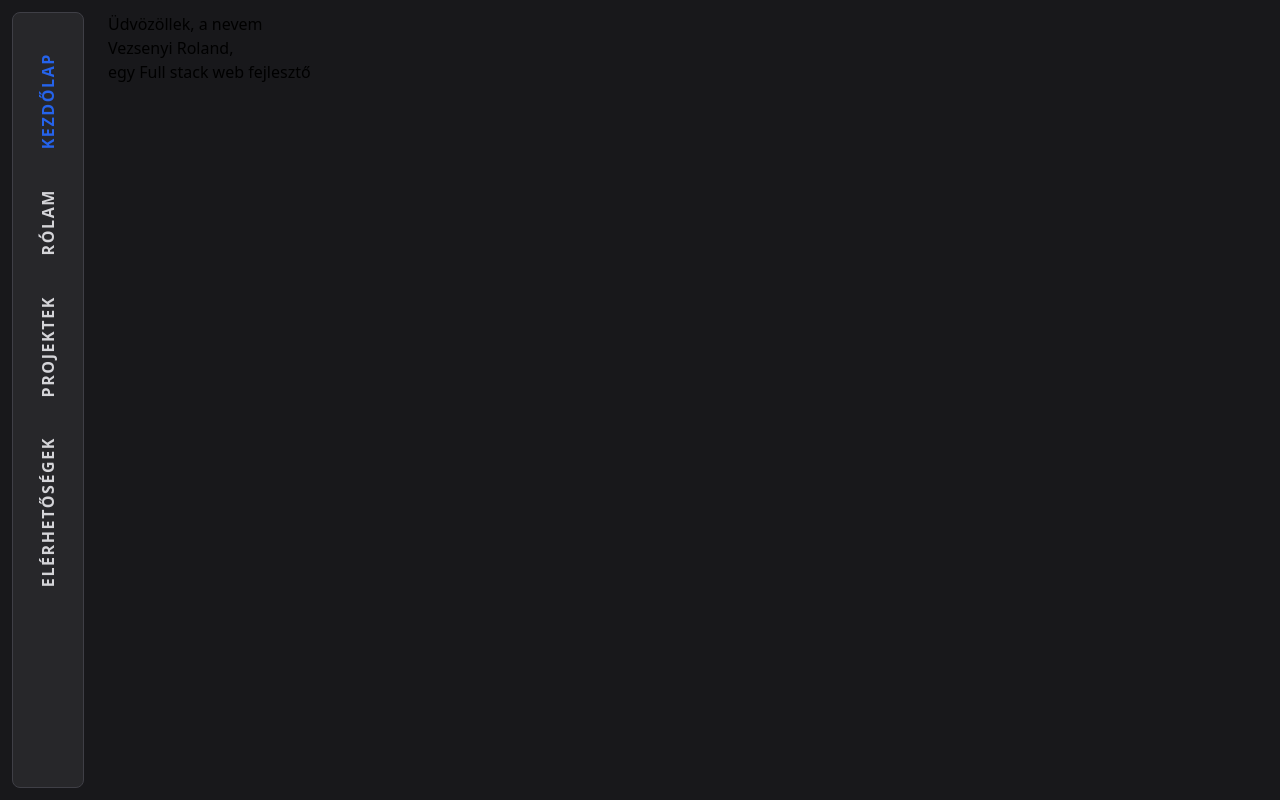
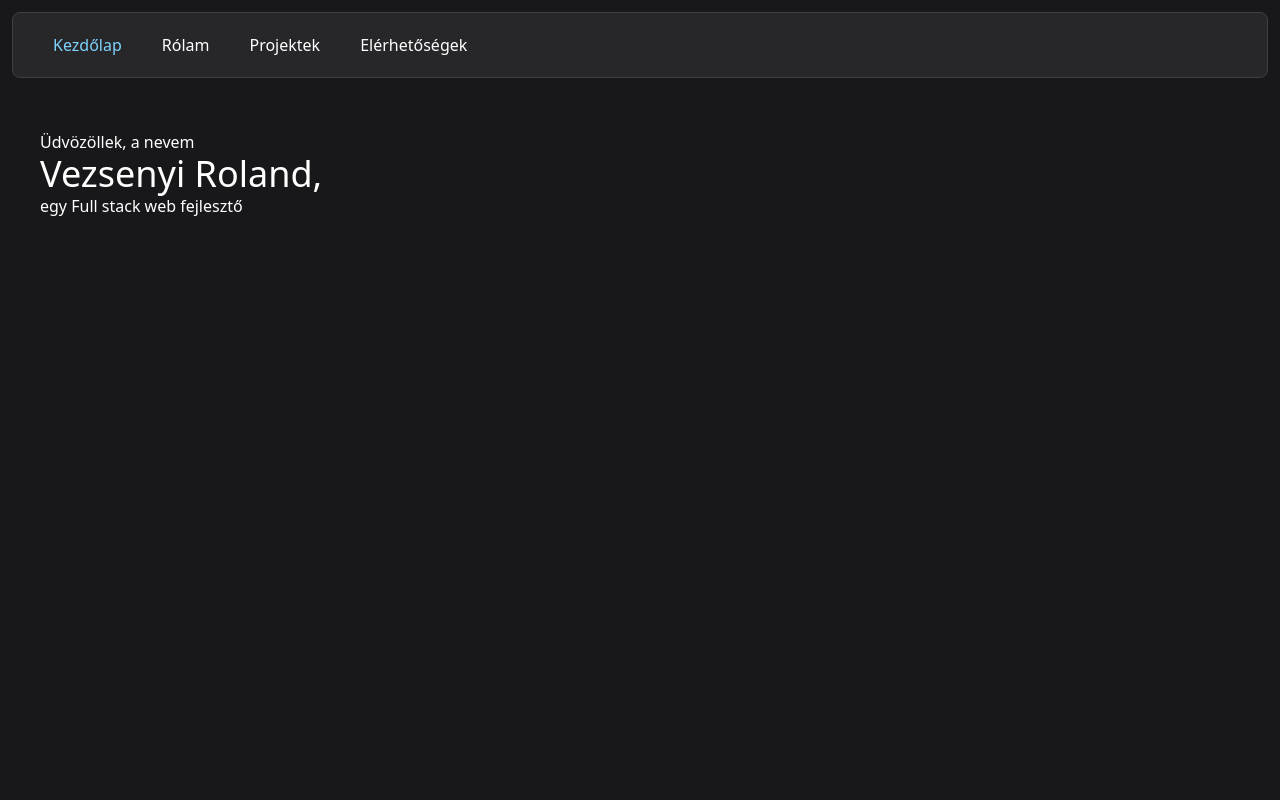
Before and after one commit to VezRoland/portfolio-old, a SvelteKit app: page / in a window 1280 px wide. Built offline with nearby package versions, Linux system fonts and the light colour scheme.

Commit message:
Changes on the home page

```diff
--- a/src/app.css
+++ b/src/app.css
@@ -5,10 +5,3 @@
 body {
 	@apply bg-zinc-900
 }
-
-@layer components {
-	.nav-link {
-		@apply rotate-180 tracking-widest font-bold uppercase text-zinc-300;
-		writing-mode: vertical-lr;
-	}
-}
--- a/src/components/Navbar.svelte
+++ b/src/components/Navbar.svelte
@@ -3,8 +3,8 @@
 	import NavbarLink from './NavbarLink.svelte'
 </script>
 
-<nav class="sticky w-[6rem] h-screen p-3">
-	<div class="h-full flex flex-col items-center gap-10 py-10 rounded-lg border border-zinc-700 bg-zinc-800">
+<nav class="sticky w-full flex justify-center p-3">
+	<div class="w-full flex items-center gap-10 px-10 py-5 rounded-lg border border-zinc-700 bg-zinc-800">
 		{#each $routes as props}
 			<NavbarLink {props} />
 		{/each}
--- a/src/components/NavbarLink.svelte
+++ b/src/components/NavbarLink.svelte
@@ -3,4 +3,4 @@
 	export let props: Route
 </script>
 
-<a class={`nav-link ${props.path === $currentRoute?.path ? 'text-blue-600' : ''}`} href={props.path}>{props.name}</a>
+<a class={`${props.path === $currentRoute?.path ? 'text-sky-300' : 'text-white'}`} href={props.path}>{props.name}</a>
--- a/src/routes/+layout.svelte
+++ b/src/routes/+layout.svelte
@@ -10,7 +10,7 @@
 	<title>{$currentRoute?.name}</title>
 </svelte:head>
 
-<div class="flex">
+<div class="flex flex-col">
 	<Navbar/>
 	<slot/>
 </div>
--- a/src/routes/+page.svelte
+++ b/src/routes/+page.svelte
@@ -1,7 +1,7 @@
-<main class="p-3">
-	<h1 class="flex flex-col">
+<main class="w-full h-full flex flex-col p-5">
+	<h1 class="flex flex-col p-5 text-white">
 		<span>Üdvözöllek, a nevem</span>
-		<span>Vezsenyi Roland,</span>
+		<span class="text-4xl">Vezsenyi Roland,</span>
 		<span>egy Full stack web fejlesztő</span>
 	</h1>
 </main>
```
